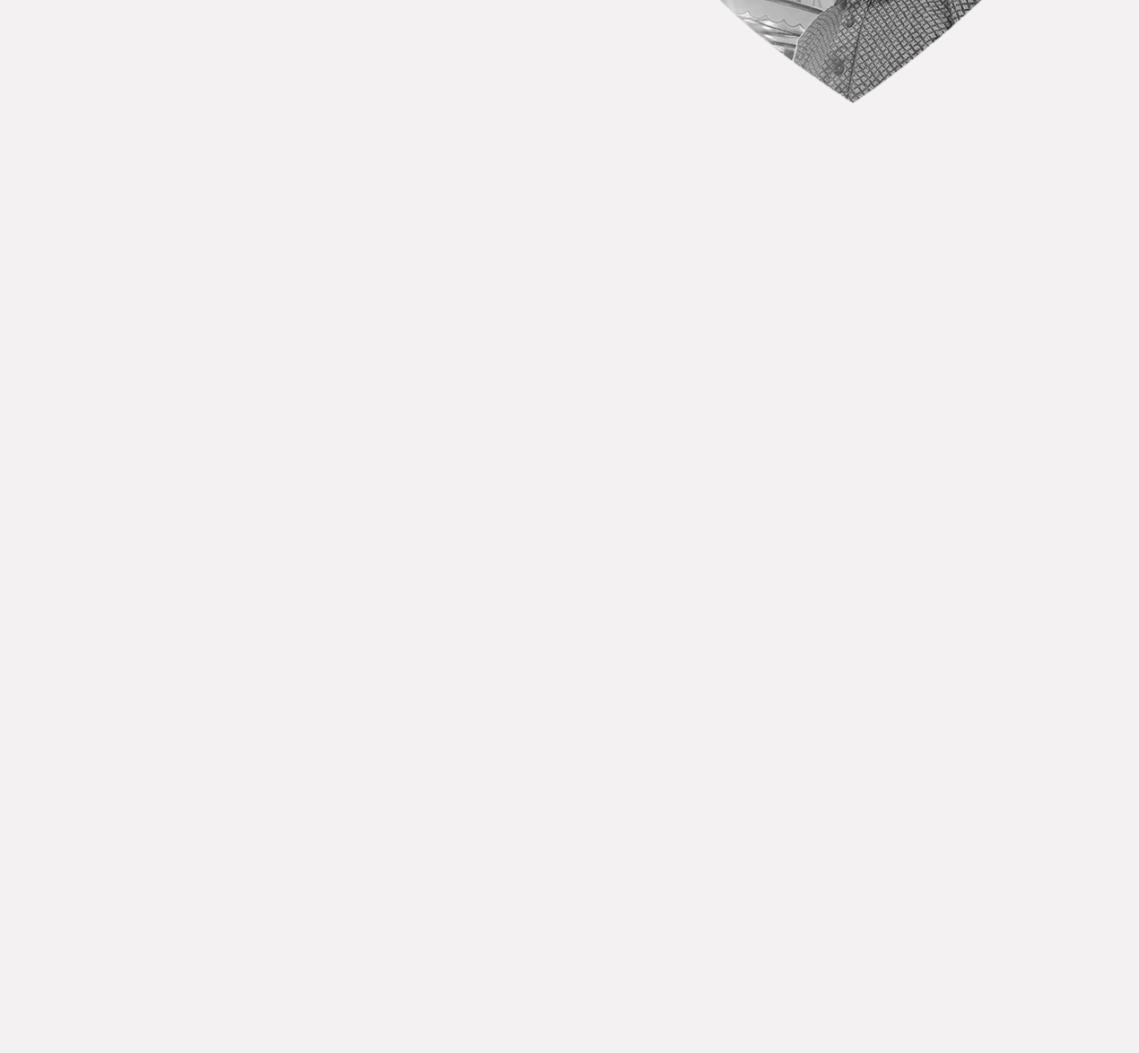
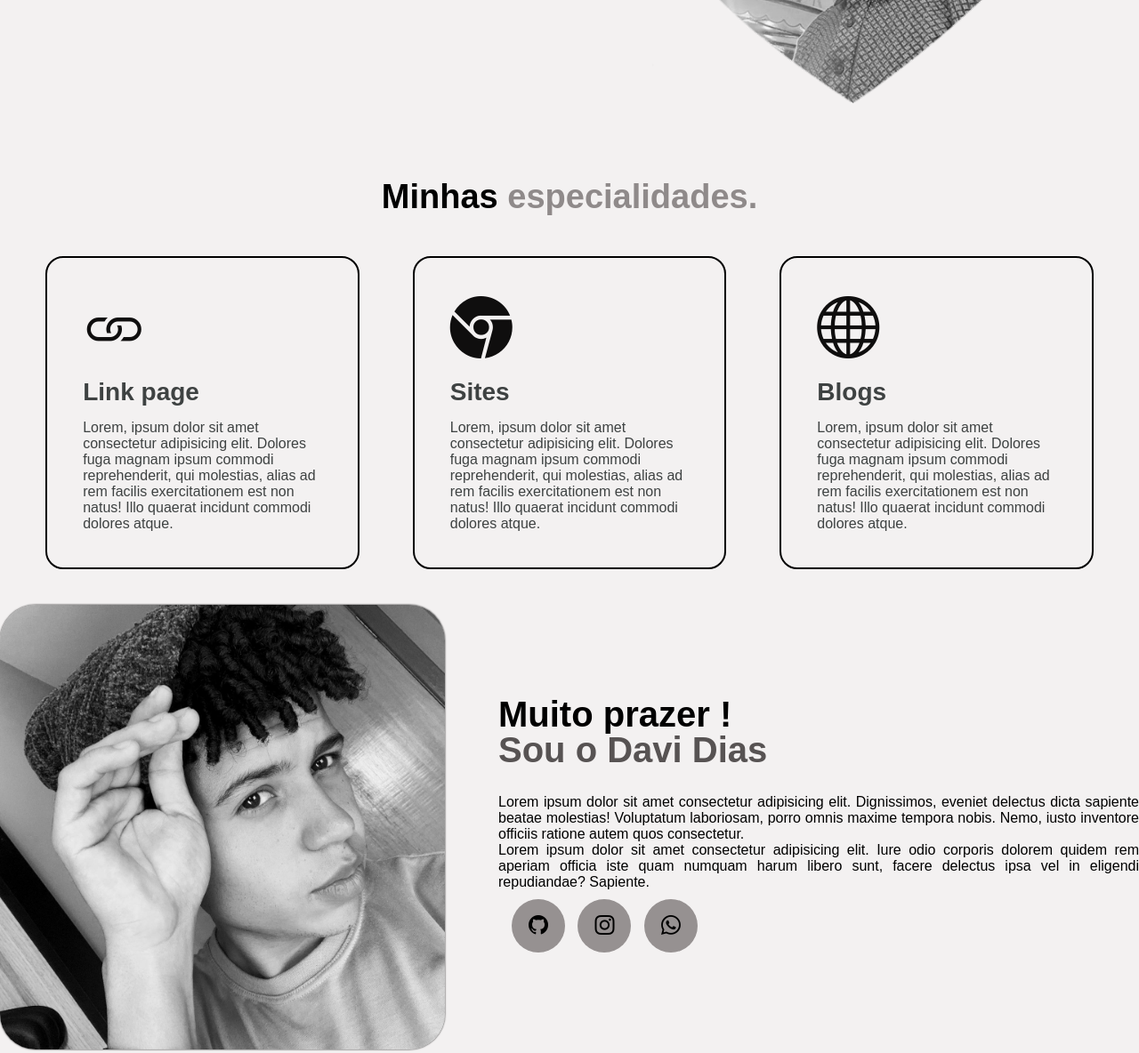
Before and after one commit to DevDaviDias/Meu-site-portf-lio, a plain HTML site: page index.html in a window 1280 px wide. Shown: the part 559-1743 px from the top of the page at 89% size. Before the commit the page ends 800 px from the top, so only its background shows below. Drawn offline with nearby package versions, Linux system fonts and the light colour scheme.

Commit message:
sobre min

```diff
--- a/index.html
+++ b/index.html
@@ -3,9 +3,13 @@
 <head>
 <meta charset="UTF-8">
 <meta name="viewport" content="width=device-width, initial-scale=1.0">
+<!--google fontes-->
 <link rel="preconnect" href="https://fonts.googleapis.com">
 <link rel="preconnect" href="https://fonts.gstatic.com" crossorigin>
 <link href="https://fonts.googleapis.com/css2?family=Passion+One:wght@400;700;900&family=Poppins:ital,wght@0,100;0,200;0,300;0,400;0,500;0,600;0,700;0,800;0,900;1,100;1,200;1,300;1,400;1,500;1,600;1,700;1,800;1,900&family=Sriracha&display=swap" rel="stylesheet">
+<!--bott strap icon-->
+<link rel="stylesheet" href="https://cdn.jsdelivr.net/npm/bootstrap-icons@1.11.3/font/bootstrap-icons.min.css">
+<!--fim do boot strap-->
  <link rel="shortcut icon" href="./imagens/favicon.ico" type="./favicon.ico">
 <title>Meu Portifólio</title>
 <link rel="stylesheet" href="styles.css">
@@ -47,14 +51,55 @@
         </div>
          <div class="imagensinter">
             <img src="./imagens/imgg.png" alt="">
+           </div>
+      </div>
+     </section> <!--topo do site-->
 
-           </div>
+  <section class="especialidades">
+    <div class="interface">
+      <h2 class="titulo">Minhas <span>especialidades.</span></h2>
+      <div class="lex">
+        <div class="especialidadebox">
+          <i class="bi bi-link"></i>
+          <h3>Link page</h3>
+          <p>Lorem, ipsum dolor sit amet consectetur adipisicing elit. Dolores fuga magnam ipsum commodi reprehenderit, qui molestias, alias ad rem facilis exercitationem est non natus! Illo quaerat incidunt commodi dolores atque.</p>
+        </div>
+        <div class="especialidadebox">
+          <i class="bi bi-browser-chrome"></i>
+          <h3>Sites</h3>
+          <p>Lorem, ipsum dolor sit amet consectetur adipisicing elit. Dolores fuga magnam ipsum commodi reprehenderit, qui molestias, alias ad rem facilis exercitationem est non natus! Illo quaerat incidunt commodi dolores atque.</p>
+        </div>
+        <div class="especialidadebox">
+          <i class="bi bi-globe"></i>
+          <h3>Blogs</h3>
+          <p>Lorem, ipsum dolor sit amet consectetur adipisicing elit. Dolores fuga magnam ipsum commodi reprehenderit, qui molestias, alias ad rem facilis exercitationem est non natus! Illo quaerat incidunt commodi dolores atque.</p>
+        </div>
+      </div>
+     </div>
+  </section><!--especialidades-->
 
-      </div>
-    </div>
-  </section>
+  <section class="sobre">
+    <div class="interface">
+      <div class="mex">
+        <div class="img-sobre">
+          <img src="./imagens/imagen02.jpeg" alt="">
 
+        </div>
+        <div class="txt-sobre">
+          <h2>Muito prazer ! <span>Sou o Davi Dias</span></h2>
+          <p>Lorem ipsum dolor sit amet consectetur adipisicing elit. Dignissimos, eveniet delectus dicta sapiente beatae molestias! Voluptatum laboriosam, porro omnis maxime tempora nobis. Nemo, iusto inventore officiis ratione autem quos consectetur.</p>
+          <p>Lorem ipsum dolor sit amet consectetur adipisicing elit. Iure odio corporis dolorem quidem rem aperiam officia iste quam numquam harum libero sunt, facere delectus ipsa vel in eligendi repudiandae? Sapiente.</p>
+          <div class="botaosocial">
+            <a href="https://github.com/DevDaviDias"target="_blank"><button><i class="bi bi-github" ></i></button></a>
+            <a href="https://www.instagram.com/devdavidias?igsh=aG5tcXNtaHZnZmlw" target="_blank"><button><i class="bi bi-instagram"></i></button></a>
+            <a href="#"><button><i class="bi bi-whatsapp"></i></button></a>
+          </div>
+        </div><!--img-->
+      </div><!--flex-->
+    </div><!--interface-->
+  </section><!--sobre-->
 </main>
+
 
 </body>
 </html>
--- a/styles.css
+++ b/styles.css
@@ -13,6 +13,14 @@ body{
 }
 
 .flex{
+    display: flex;
+
+}
+.lex{
+    display: flex;
+
+}
+.mex{
     display: flex;
 
 }
@@ -35,7 +43,7 @@ header > .interface{
 }
 
 header a {
-   color: rgb(143, 138, 138);
+   color: rgb(75, 72, 72);
    text-decoration: none;
    display: inline-block;
    transition: .2s;
@@ -62,8 +70,17 @@ header nav ul li {
     background-color: rgb(189, 182, 182);
     border: 0;
     border-radius: 30px;
-    transition: 0.2s;
+    transition: .2s;
 
+}
+
+h2.titulo{
+    color: black;
+    font-size: 38px;
+    text-align: center;
+}
+h2.titulo span{
+    color:rgb(143, 138, 138) ;
 }
 
 .botao button:hover{
@@ -137,3 +154,86 @@ section.sitetopo .flex{
     }
 
 }
+/*Especialidades*/
+section.especialidades{
+    padding :40px 4%;
+    color: rgb(62, 60, 60);
+
+}
+section.especialidades .lex{
+    gap: 60px;
+}
+.especialidades .especialidadebox{
+    color: rgb(62, 66, 66);
+    padding: 40px;
+    border-radius: 20px;
+    border: 2px solid black;
+    margin-top: 45px;
+    transition: 0.2s;
+}
+.especialidades .especialidadebox:hover{
+    transform: scale(1.05);
+    box-shadow: 0 0 8px rgba(0, 0, 0, 0.55);
+
+}
+
+.especialidades .especialidadebox i{
+    font-size: 70px;
+    color: rgb(15, 14, 14);
+}
+.especialidades .especialidadebox h3{
+    font-size: 28px;
+    margin: 15px 0;
+
+}
+
+/*Estilo sobre*/
+section .sobre{
+    padding: 80px 40%;
+}
+.img-sobre img{
+    height: 500px;
+    width: 500px;
+    border-radius: 40px;
+    box-shadow: 0 0  2px black;
+}
+.mex{
+    align-items: center;
+    gap: 60px;
+
+}
+.sobre .txt-sobre{
+    color-scheme: black;
+}
+
+.sobre .txt-sobre h2{
+    font-size: 40px;
+    line-height: 40px;
+    margin-bottom: 30px;
+}
+.sobre .txt-sobre h2 span{
+    color: rgb(87, 83, 83);
+    display: block;
+}
+.sobre .txt-sobre p{
+    margin-trim: 20px 0;
+    text-align: justify;
+}
+.sobre .txt-sobre .botaosocial{
+    padding: 10px;
+}
+.sobre .txt-sobre .botaosocial button{
+    width: 60px;
+    height: 60px;
+    border-radius: 50%;
+    border: none;
+    background-color: rgb(150, 145, 145);
+    font-size: 22px;
+    cursor: pointer;
+    margin: 0 5px;
+    transition: 0.2s;
+}
+.botaosocial button:hover{
+    box-shadow: 0px 0px 8px rgb(139, 137, 137);
+    transform: scale(1.05);
+}
```
Also changed, not shown: imagens/imagen02.jpeg (added).
